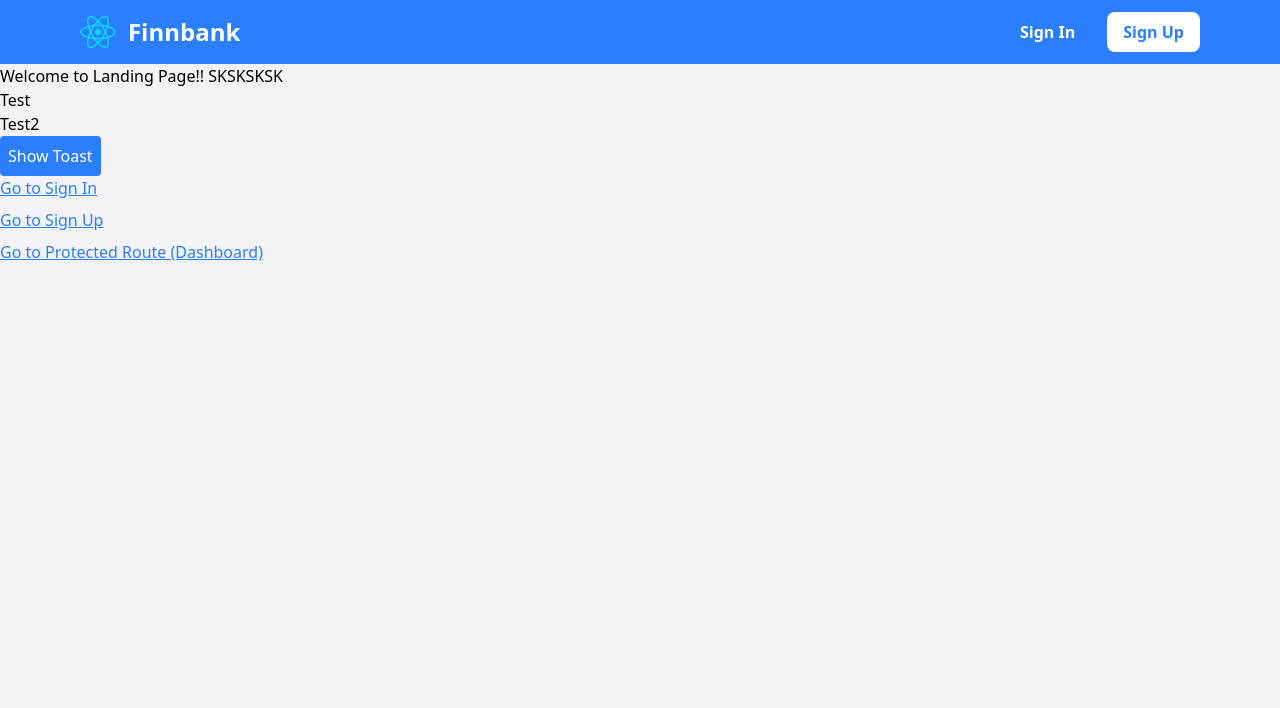
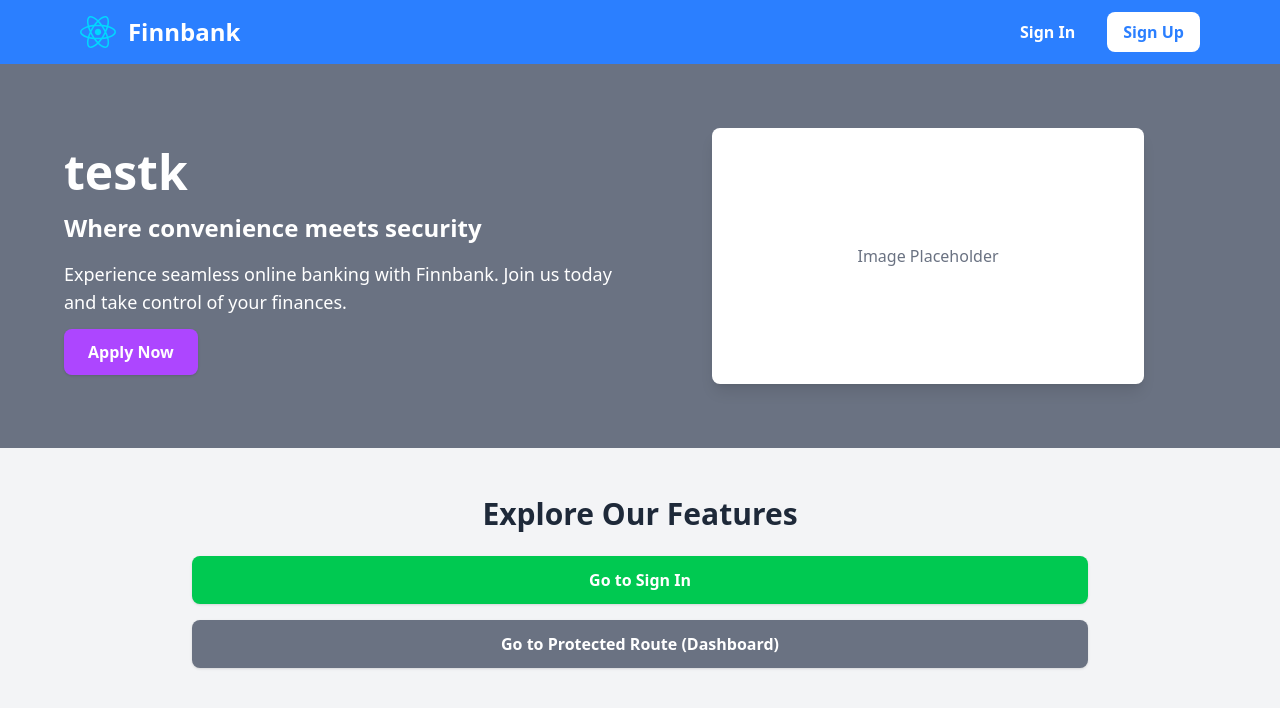
Before and after one commit to 23000003/Finnbank-web, a React (Vite) app: page /#/welcome in a window 1280 px wide. Shown: the top 708 px of the page. Built offline with nearby package versions, Linux system fonts and the light colour scheme.

Commit message:
feat: partial dashboard

```diff
--- a/src/routes/welcome/index.tsx
+++ b/src/routes/welcome/index.tsx
@@ -1,5 +1,4 @@
 import { createFileRoute, Link } from "@tanstack/react-router";
-import { showToast } from "../../utils/toast";
 
 export const Route = createFileRoute("/welcome/")({
   component: RouteComponent,
@@ -7,27 +6,55 @@ export const Route = createFileRoute("/welcome/")({
 
 function RouteComponent() {
   return (
-    <div>
-      <h1>Welcome to Landing Page!! SKSKSKSK</h1>
-      <h2>Test</h2>
-      <h2>Test2</h2>
-      <button
-        className="p-2 bg-blue-500 text-white rounded cursor-pointer"
-        onClick={() => showToast.warning("HERE")}
+    <div className="min-h-screen bg-gray-100">
+      {/* Hero Section */}
+      <section className="bg-gray-500 text-white py-16 px-8">
+        <div className="max-w-6xl mx-auto flex flex-col md:flex-row items-center">
+          {/* text */}
+          <div className="md:w-1/2 text-center md:text-left">
+            <h1 className="text-5xl font-bold mb-4">testk</h1>
+            <h2 className="text-2xl font-bold mb-4">Where convenience meets security</h2>
+            <p className="text-lg mb-6">
+              Experience seamless online banking with Finnbank. Join us today and take control of
+              your finances.
+            </p>
+            <Link
+              to="/welcome/signup"
+              className="px-6 py-3 bg-purple-500 text-white font-semibold rounded-lg shadow hover:bg-purple-600 transition"
             >
-        Show Toast
-      </button>
-      <div className="flex flex-col space-y-2">
-        <Link to="/welcome/signin" className="underline text-blue-500">
+              Apply Now
+            </Link>
+          </div>
+
+          {/* placeholder image */}
+          <div className="md:w-1/2 flex justify-center">
+            <div className="w-3/4 h-64 bg-white rounded-lg shadow-lg flex items-center justify-center">
+              <p className="text-gray-500">Image Placeholder</p>
+            </div>
+          </div>
+        </div>
+      </section>
+
+      {/* bottom section */}
+      <section className="py-12 px-8">
+        <div className="max-w-4xl mx-auto text-center">
+          <h2 className="text-3xl font-bold text-gray-800 mb-6">Explore Our Features</h2>
+          <div className="flex flex-col space-y-4">
+            <Link
+              to="/welcome/signin"
+              className="px-6 py-3 bg-green-500 text-white font-semibold rounded-lg shadow hover:bg-green-600 transition"
+            >
               Go to Sign In
             </Link>
-        <Link to="/welcome/signup" className="underline text-blue-500">
-          Go to Sign Up
-        </Link>
-        <Link to="/home/dashboard" className="underline text-blue-500">
+            <Link
+              to="/home/dashboard"
+              className="px-6 py-3 bg-gray-500 text-white font-semibold rounded-lg shadow hover:bg-gray-600 transition"
+            >
               Go to Protected Route (Dashboard)
             </Link>
           </div>
         </div>
+      </section>
+    </div>
   );
 }
```
Lines whose indentation alone changed are shown as unchanged.
